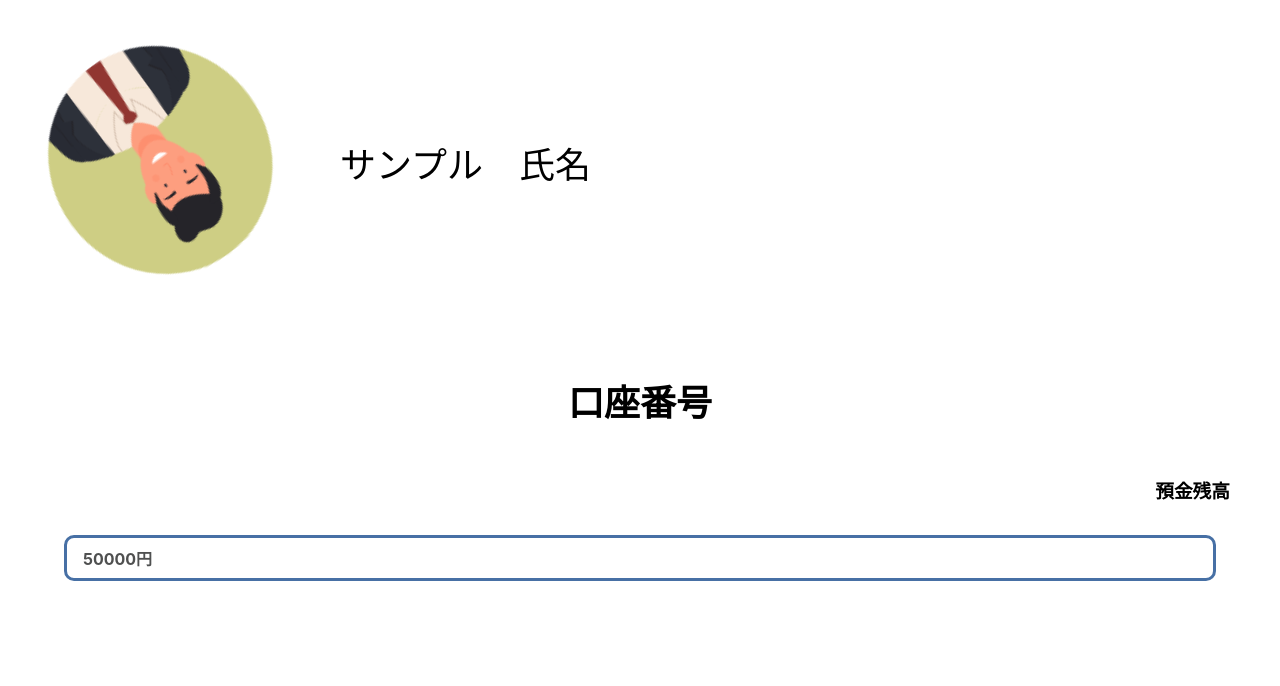
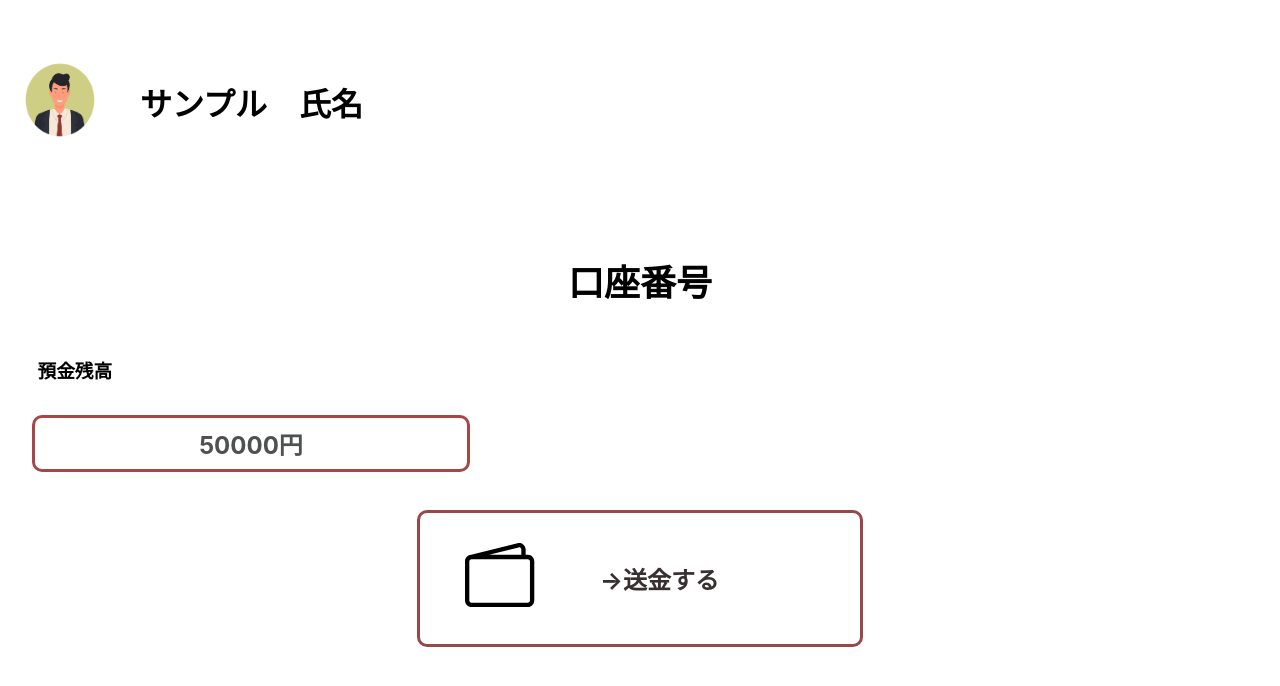
Before and after one commit to YukiMiyazaki130120/AppFront, a React (Create React App) app: page / in a window 1280 px wide. Shown: the top 686 px of the page. Built offline with nearby package versions, Linux system fonts and the light colour scheme.

Commit message:
step3 and step3

```diff
--- a/src/RemittanceDest.css
+++ b/src/RemittanceDest.css
@@ -1,4 +1,32 @@
 .field {
   display: flex;
   justify-content: center;
+  align-items: center;
 }
+
+.image img {
+  max-width: 100px;
+  height: auto;
+  margin-left: -40px;
+}
+
+p {
+  font-size: 24px;
+}
+
+ul, ol {
+  padding: 0;
+  position: relative;
+}
+
+ul li, ol li {
+  color: #dd2d2d;
+  font-weight: bold;
+  border-left: solid 6px #dd2d2d;
+  background: #fff1f1;
+  margin-bottom: 3px;
+  line-height: 1.5;
+  padding: 0.25em;
+  margin: 40px 40px 40px 40px;
+  list-style-type: none!important;
+}
--- a/src/RemittanceDest.js
+++ b/src/RemittanceDest.js
@@ -1,35 +1,59 @@
 
 import './RemittanceDest.css';
+import logo_1 from './Image/human1.png';
+import logo_2 from './Image/human2.png';
+import logo_3 from './Image/human3.png';
+import logo_4 from './Image/human4.png';
+import logo_5 from './Image/human5.png';
+import logo_6 from './Image/human6.png';
 
 function RemittanceDest() {
   return (
     <div>
       <center>
         <div>
-          <h>送金相手を選択</h>
+          <h1>送金相手を選択</h1>
         </div>
       </center>
 
+      <ul>
+        <li>
           <div class="field">
-        <p>画像</p>
+          <figure class="image"><img src={logo_1} /></figure>
             <p>サンプル氏名</p>
           </div>
+        </li>
+        <li>
           <div class="field">
-        <p>画像</p>
+          <figure class="image"><img src={logo_2} /></figure>
             <p>サンプル氏名</p>
           </div>
+        </li>
+        <li>
         <div class="field">
-        <p>画像</p>
+          <figure class="image"><img src={logo_3} /></figure>
           <p>サンプル氏名</p>
         </div>
+        </li>
+        <li>
         <div class="field">
-        <p>画像</p>
+          <figure class="image"><img src={logo_4} /></figure>
           <p>サンプル氏名</p>
         </div>
+        </li>
+        <li>
         <div class="field">
-        <p>画像</p>
+          <figure class="image"><img src={logo_5} /></figure>
           <p>サンプル氏名</p>
         </div>
+        </li>
+        <li>
+        <div class="field">
+          <figure class="image"><img src={logo_6} /></figure>
+          <p>サンプル氏名</p>
+        </div>
+        </li>
+      </ul>
     </div>
   );
 }
--- a/src/Top.css
+++ b/src/Top.css
@@ -1,30 +1,36 @@
+@charset "utf-8";
 .flex {
-  display: flex; /*横並び*/
+  display: flex;
   align-items: center;
 }
 
 .flex .image {
-  width: 320px; /*画像サイズ指定*/
+  width: 20px;
   margin: 0;
-  padding: 0;
+  padding: 50px;
   overflow: hidden;
   position: relative;
 }
 
 .flex .text {
-  font-size: 36px;
+  font-size: 32px;
+  font-weight: bold;
   margin: 0 0 0 20px;
   padding: 0;
+  white-space: nowrap;
 }
 
 .box2 {
   padding: 0.5em 1em;
-  margin: 2em 4em;
+  margin: 2em 2em;
+  text-align: center;
   font-weight: bold;
-  color: #4f5050;/*文字色*/
+  width: 80%;
+  max-width: 400px;
+  color: #4f5050;
   background: #FFF;
-  border: solid 3px #4770a5;/*線*/
-  border-radius: 10px;/*角の丸み*/
+  border: solid 3px #a54747;
+  border-radius: 10px;
 }
 
 .box2 p {
@@ -32,15 +38,62 @@
   padding: 0;
 }
 
-
 h2 {
   font-size: 36px;
-  text-align:center;
-  padding:20px 0;
+  text-align: center;
+  padding: 20px 0;
 }
 
+h3 {
+  text-align: left;
+  padding: 0;
+  margin-left: 2em;
+}
 
-h3 {
-  text-align:right;
-  padding:0 50px 0 0;
+.p-test01 {
+  display: flex;
+  justify-content: center;
+  align-items: center;
+  height: 150px;
 }
+
+.flex_2 {
+  display: flex;
+  align-items: center;
+}
+
+.flex_2 .image {
+  width: 120px;
+  margin: 20px;
+  padding: 0;
+  overflow: hidden;
+  position: relative;
+}
+
+.flex_2 .text {
+  text-align: center;
+  margin: 0 0 0 20px;
+  padding: 0;
+}
+
+.btn {
+  margin: 2em 2em;
+  display: inline-block;
+  font-weight: bold;
+  padding: 10px 20px;
+  border: 3px solid rgb(152, 72, 72);
+  border-radius: 10px;
+  background-color: transparent;
+  color: #383030;
+  text-decoration: none;
+  font-size: 24px;
+  transition: background-color 0.3s ease, color 0.3s ease;
+  width: 80%;
+  max-width: 400px;
+  text-align: center;
+}
+
+.btn:hover {
+  background-color: rgb(179, 52, 52);
+  color: #ffffff;
+}
--- a/src/Top.js
+++ b/src/Top.js
@@ -1,11 +1,12 @@
 import logo from './Image/human1.png';
+import logo2 from './Image/wallet.png';
 import './Top.css';
 
 function Top() {
   return (
     <div>
       <div class="flex">
-    <figure class="image"><img src={logo} className="App-logo" alt="logo" /></figure>
+        <figure class="image"><img src={logo} alt="ロゴ画像"/></figure>
         <p class="text">サンプル　氏名</p>
       </div>
       <h2 class="text">口座番号</h2>
@@ -13,9 +14,14 @@ function Top() {
       <div class="box2">
         <p>50000円</p>
       </div>
+      <div class="p-test01">
+        <a class="btn">
+          <div class="flex_2">
+            <figure class="image"><img src={logo2} alt="ロゴ画像"/></figure>→送金する
           </div>
-
-
+        </a>
+      </div>
+    </div>
   );
 }
 
```
Lines whose indentation alone changed are shown as unchanged.
